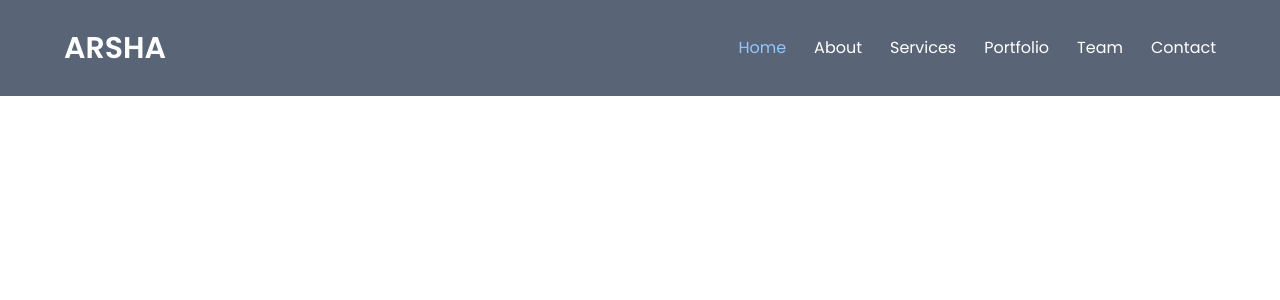
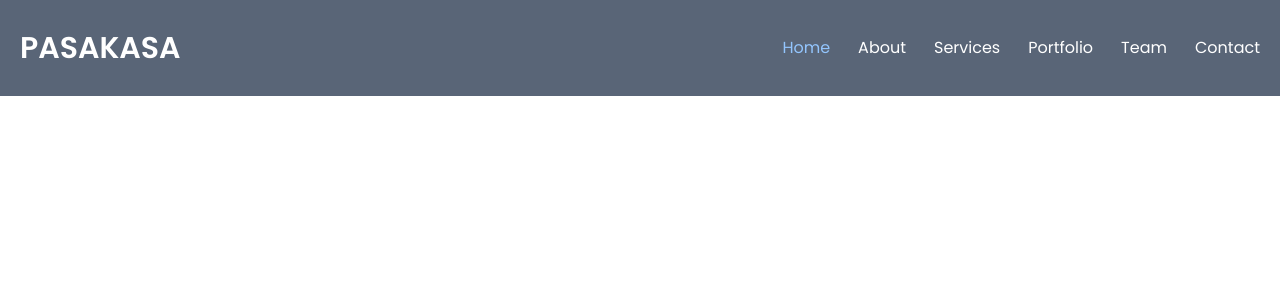
Before and after one commit to PasaKasaCreations/PasaKasaCreations.github.io, a React (Create React App) app: page / in a window 1280 px wide. Shown: the top 300 px of the page. Built offline with nearby package versions, Linux system fonts and the light colour scheme; a web font is replaced by a local one.

Commit message:
update website title

```diff
--- a/src/components/Navbar.jsx
+++ b/src/components/Navbar.jsx
@@ -7,10 +7,10 @@ function Navbar() {
   const { isNavbarActive, changeNavbarState } = useContext(NavbarContext);
 
   return (
-    <div className="flex items-center justify-between w-screen h-24 bg-slate-600 bg-opacity-90 px-16">
+    <div className="flex items-center justify-between w-screen h-24 bg-slate-600 bg-opacity-90 px-5">
       <div>
-        <h1 className="font-semibold text-3xl text-white font-Poppins">
-          ARSHA
+        <h1 className="font-semibold text-3xl text-white font-Poppins uppercase">
+          Pasakasa
         </h1>
       </div>
 
```
